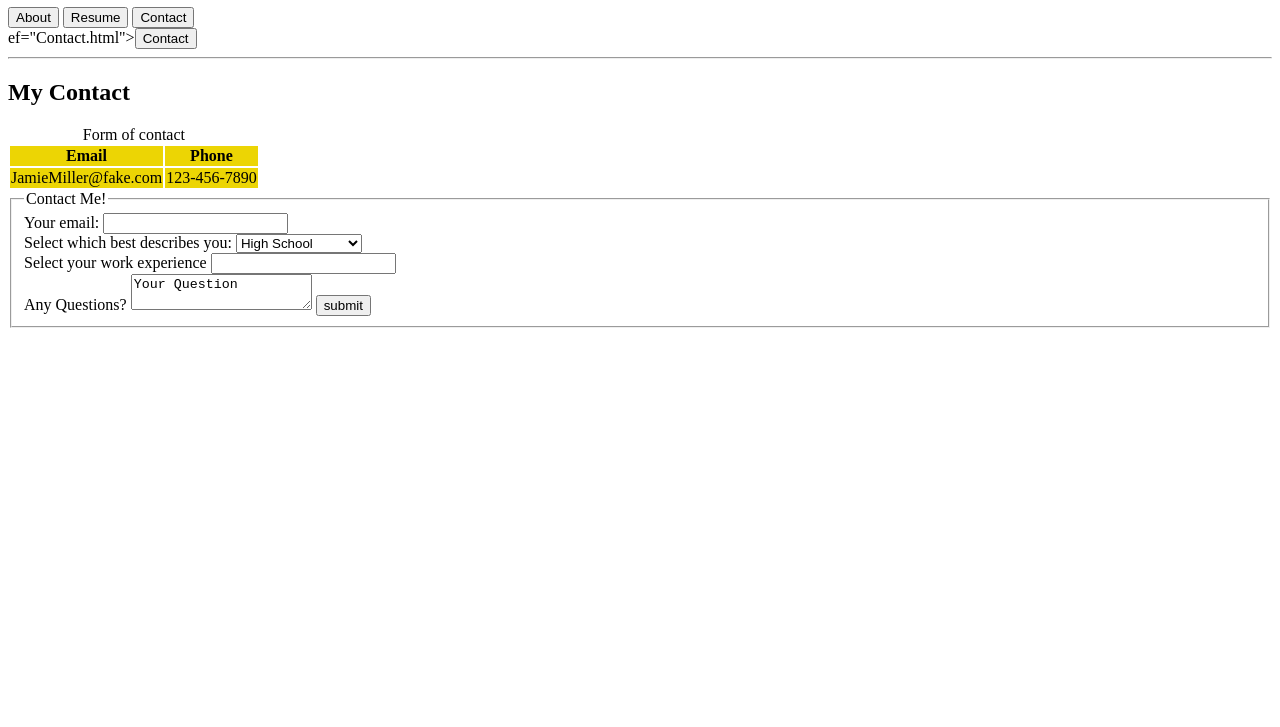
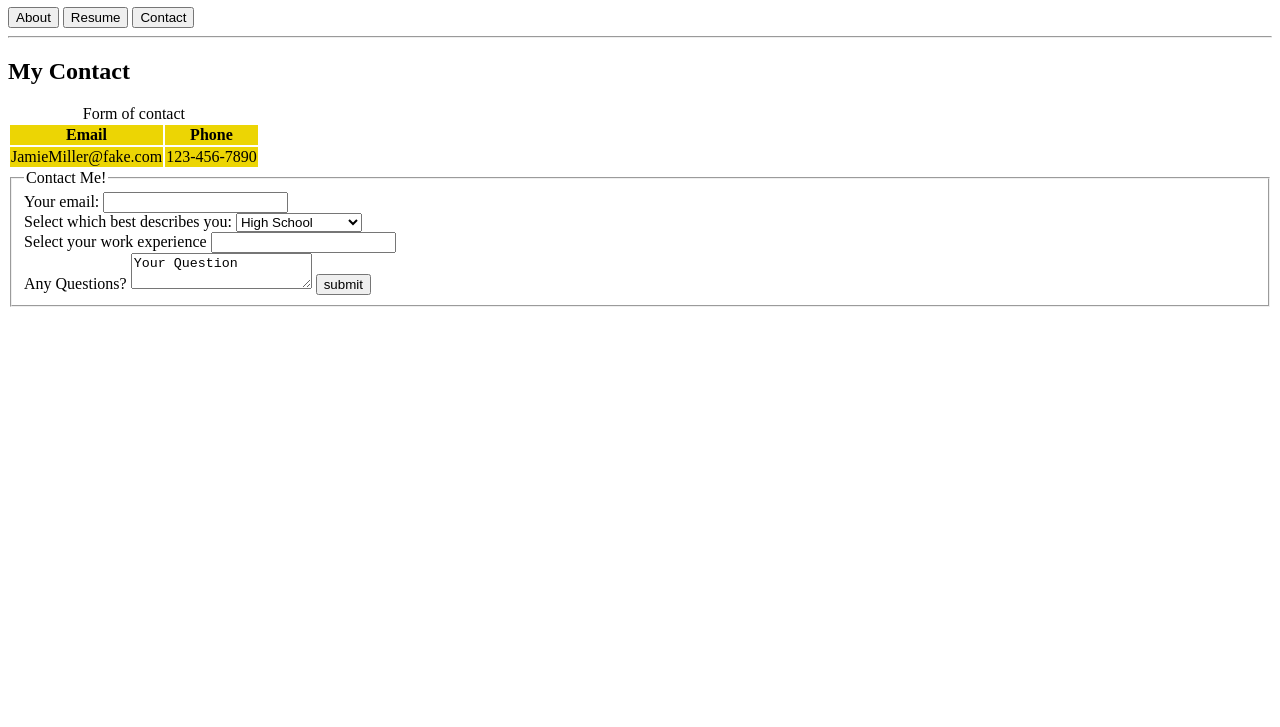
Before and after one commit to erhuang623/cse134-hw-2, a plain HTML site: page Contact.html in a window 1280 px wide. Shown: the part 73-800 px from the top of the page. Drawn offline with Linux system fonts and the light colour scheme.

Commit message:
Update Contact.html

```diff
--- a/Contact.html
+++ b/Contact.html
@@ -18,7 +18,7 @@
     <button onclick="window.location.href='index.html'">About</button>
     <button onclick="window.location.href='Resume.html'">Resume</button>
     <button onclick="window.location.href='Contact.html'">Contact</button>
-</nav>ef="Contact.html"><button type="Navigate">Contact</button></a>
+</nav>
 
 <hr></hr>
 <body>
```
